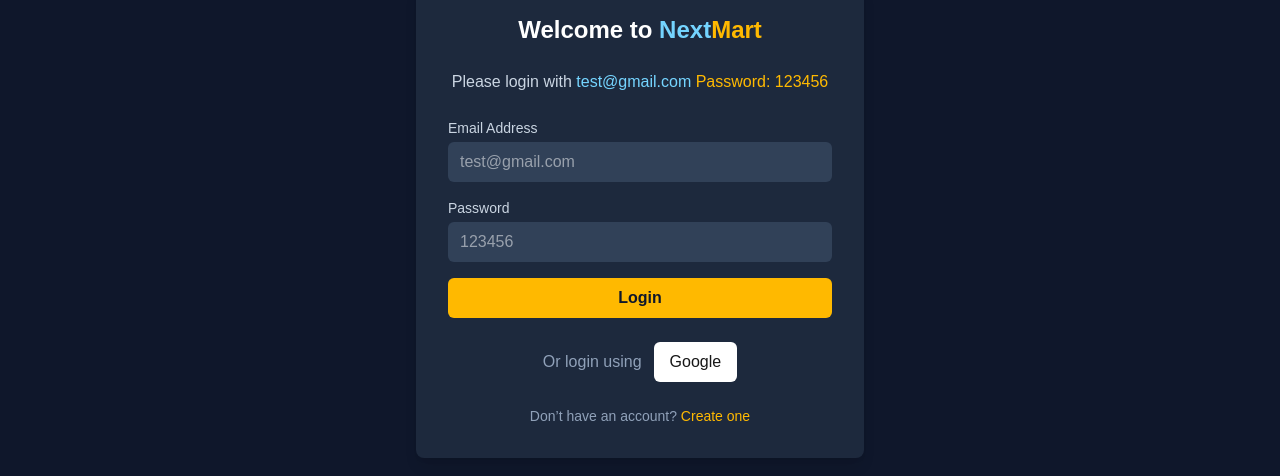
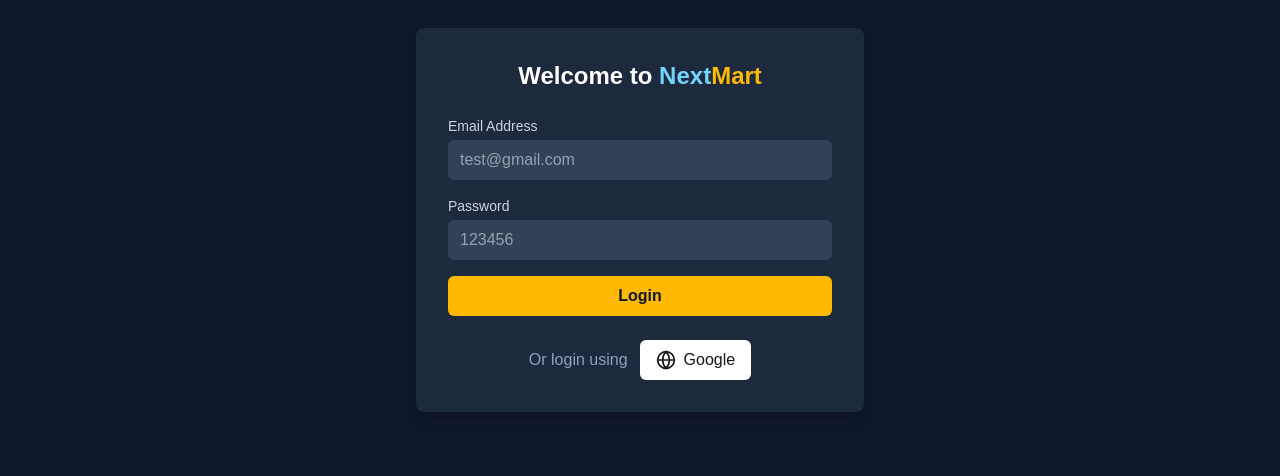
Before and after one commit to ismail-dev-code/next-mart, a Next.js app: page /login in a window 1280 px wide. Shown: the part 245-721 px from the top of the page. Built offline with nearby package versions, Linux system fonts and the light colour scheme; no server answers.

Commit message:
fix: login page

```diff
--- a/src/app/login/page.js
+++ b/src/app/login/page.js
@@ -3,6 +3,7 @@
 import { useState } from "react";
 import { signIn } from "next-auth/react";
 import { useRouter } from "next/navigation";
+import { Globe } from "lucide-react";
 
 export default function LoginPage() {
   const router = useRouter();
@@ -34,13 +35,10 @@
     <div className="min-h-screen flex items-center justify-center bg-slate-900 px-4">
       <div className="max-w-md w-full bg-slate-800 p-8 rounded-lg shadow-lg">
         <h1 className="text-2xl font-bold text-white mb-6 text-center">
-          Welcome to{" "}
-          <span className="text-sky-300">Next</span>
+          Welcome to <span className="text-sky-300">Next</span>
           <span className="text-amber-400">Mart</span>
         </h1>
-        <p className="text-slate-300 text-center mb-6">
-          Please login with <span className="text-sky-300">test@gmail.com</span> <span className="text-amber-400">Password: 123456</span>
-        </p>
+
 
         <form onSubmit={handleCredentialsLogin} className="space-y-4">
           <div>
@@ -84,18 +82,19 @@
           <span className="text-slate-400">Or login using</span>
           <button
             onClick={handleGoogleLogin}
-            className="flex items-center gap-2 px-4 py-2 rounded-md bg-white hover:bg-gray-100 transition font-medium"
+            className="flex items-center gap-2 cursor-pointer px-4 py-2 rounded-md bg-white hover:bg-gray-100 transition font-medium"
           >
+            <Globe size={20} />
             Google
           </button>
         </div>
 
-        <p className="mt-6 text-sm text-slate-400 text-center">
+        {/* <p className="mt-6 text-sm text-slate-400 text-center">
           Don’t have an account?{" "}
           <a href="/register" className="text-amber-400 hover:underline">
             Create one
           </a>
-        </p>
+        </p> */}
       </div>
     </div>
   );
```
